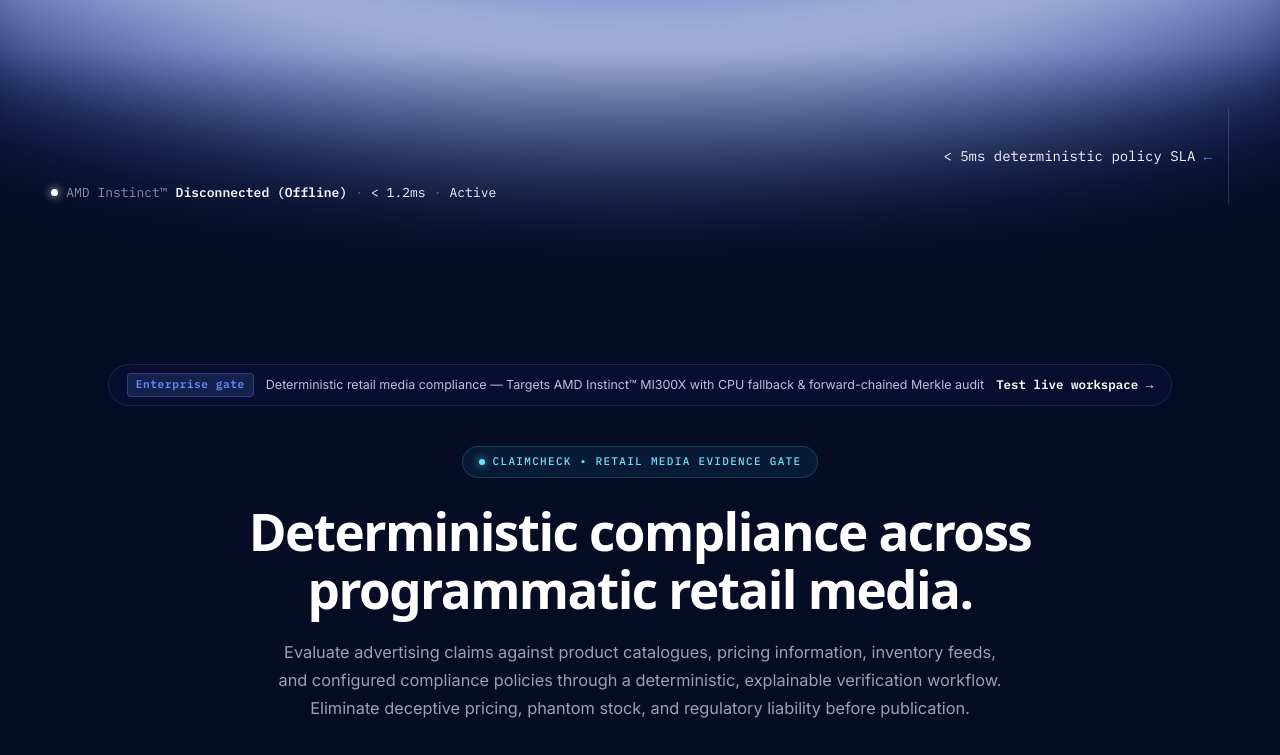
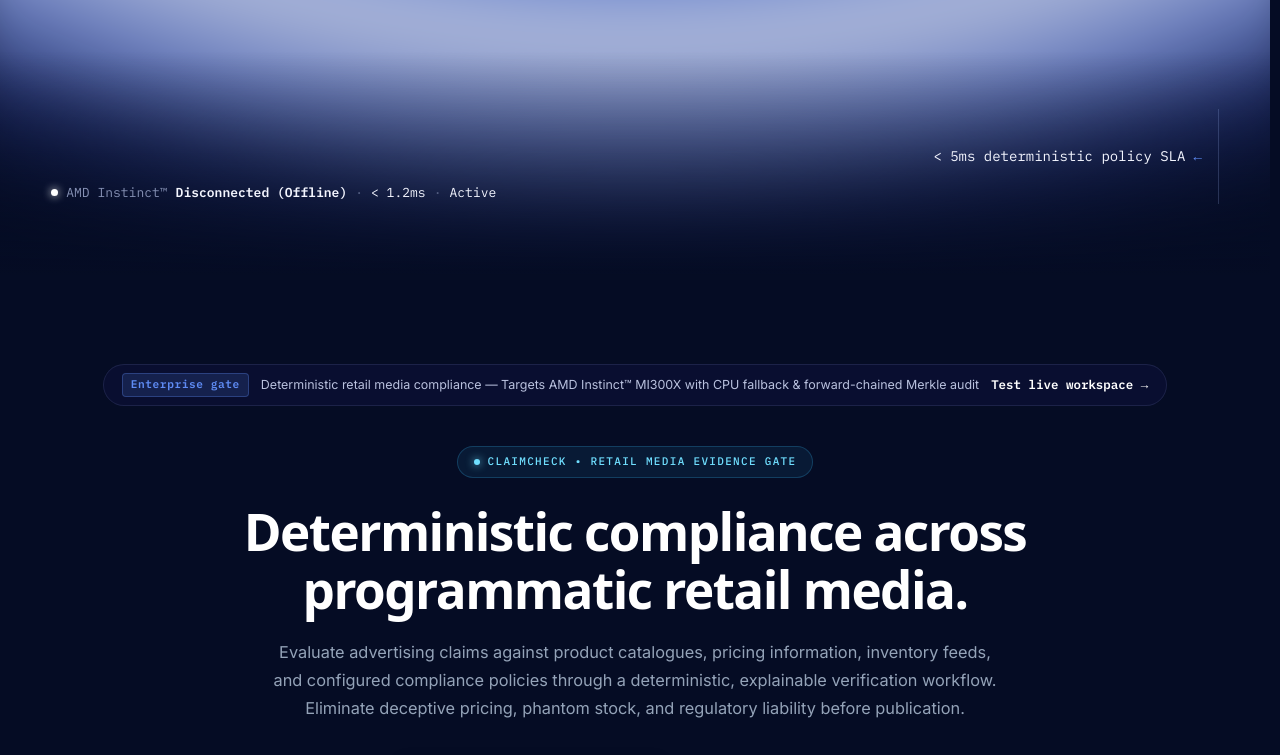
Before and after one commit to narayan-nkj/claimcheck-retail-media, a website: page public/index.html in a window 1280 px wide. Shown: the part 585-1340 px from the top of the page. Drawn offline with nearby package versions, Linux system fonts and the light colour scheme; no server answers; a web font is replaced by a local one.

Commit message:
fix(windows): implement custom dark scrollbars, scrollbar-gutter, and horizontal overflow protection

```diff
--- a/public/styles.css
+++ b/public/styles.css
@@ -138,7 +138,12 @@ html {
   -webkit-font-smoothing: antialiased;
   -moz-osx-font-smoothing: grayscale;
   scroll-behavior: smooth;
-  scroll-padding-top: 76px;
+  scroll-padding-top: 96px;
+  overflow-x: hidden;
+  width: 100%;
+  scrollbar-gutter: stable;
+  scrollbar-width: thin;
+  scrollbar-color: rgba(160, 180, 240, 0.28) #050c24;
 }
 
 body.site-body {
@@ -148,7 +153,34 @@ body.site-body {
   background-color: var(--bg-0);
   background-image: none; /* Smooth seamless continuation of navy */
   overflow-x: hidden;
+  width: 100%;
+  max-width: 100%;
   color: var(--text-0);
+}
+
+/* Custom Scrollbars for Windows Chromium (Edge, Chrome, Opera, Brave) */
+::-webkit-scrollbar {
+  width: 10px;
+  height: 10px;
+}
+::-webkit-scrollbar-track {
+  background: #050c24;
+}
+::-webkit-scrollbar-thumb {
+  background: rgba(160, 180, 240, 0.22);
+  border-radius: 999px;
+  border: 2px solid #050c24;
+}
+::-webkit-scrollbar-thumb:hover {
+  background: rgba(160, 180, 240, 0.45);
+}
+::-webkit-scrollbar-corner {
+  background: #050c24;
+}
+
+/* Global SVG Crispness on Windows Fractional DPI (125%, 150%) */
+svg {
+  shape-rendering: geometricPrecision;
 }
 
 /* Universal Link Reset - Eliminates default blue & underlines */
--- a/src/webapp/public/styles.css
+++ b/src/webapp/public/styles.css
@@ -138,7 +138,12 @@ html {
   -webkit-font-smoothing: antialiased;
   -moz-osx-font-smoothing: grayscale;
   scroll-behavior: smooth;
-  scroll-padding-top: 76px;
+  scroll-padding-top: 96px;
+  overflow-x: hidden;
+  width: 100%;
+  scrollbar-gutter: stable;
+  scrollbar-width: thin;
+  scrollbar-color: rgba(160, 180, 240, 0.28) #050c24;
 }
 
 body.site-body {
@@ -148,7 +153,34 @@ body.site-body {
   background-color: var(--bg-0);
   background-image: none; /* Smooth seamless continuation of navy */
   overflow-x: hidden;
+  width: 100%;
+  max-width: 100%;
   color: var(--text-0);
+}
+
+/* Custom Scrollbars for Windows Chromium (Edge, Chrome, Opera, Brave) */
+::-webkit-scrollbar {
+  width: 10px;
+  height: 10px;
+}
+::-webkit-scrollbar-track {
+  background: #050c24;
+}
+::-webkit-scrollbar-thumb {
+  background: rgba(160, 180, 240, 0.22);
+  border-radius: 999px;
+  border: 2px solid #050c24;
+}
+::-webkit-scrollbar-thumb:hover {
+  background: rgba(160, 180, 240, 0.45);
+}
+::-webkit-scrollbar-corner {
+  background: #050c24;
+}
+
+/* Global SVG Crispness on Windows Fractional DPI (125%, 150%) */
+svg {
+  shape-rendering: geometricPrecision;
 }
 
 /* Universal Link Reset - Eliminates default blue & underlines */
```
